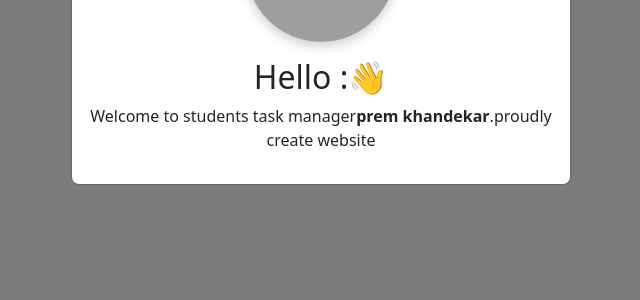
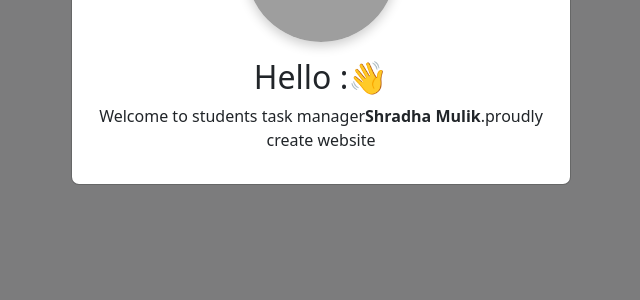
Before and after one commit to shraddhamulik29-hub/student_task_manager, a Flask app: page /login in a window 1280 px wide. Shown: the part 394-694 px from the top of the page, without its empty margins (319-959 px from the left). Run offline with Flask 3, Linux system fonts and the light colour scheme; grey boxes are pictures that could not be loaded.

Commit message:
Update login and profile pages

```diff
--- a/templates/login.html
+++ b/templates/login.html
@@ -47,7 +47,7 @@
 
                 <p>
 
-                   Welcome to students task manager<strong>prem khandekar</strong>.proudly create website
+                   Welcome to students task manager<strong>Shradha Mulik</strong>.proudly create website
                 </p>
 
             </div>
```
